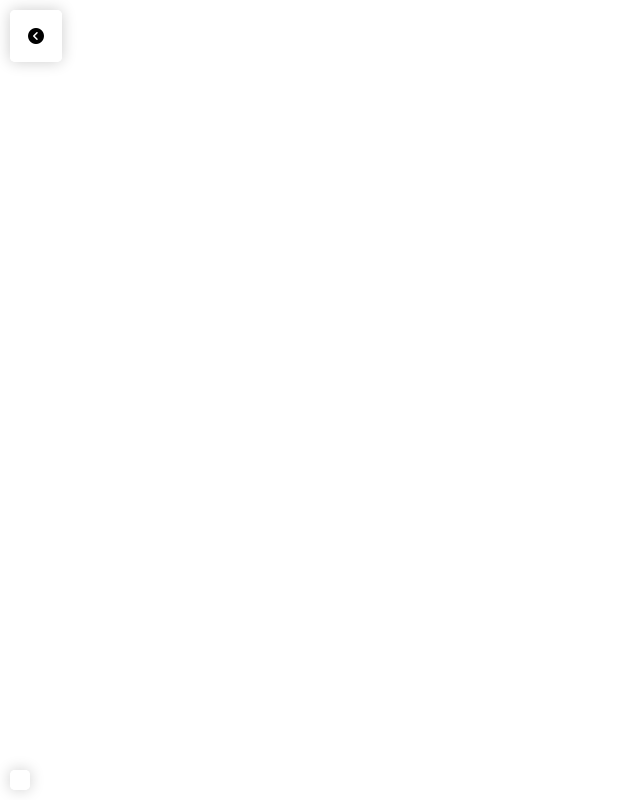
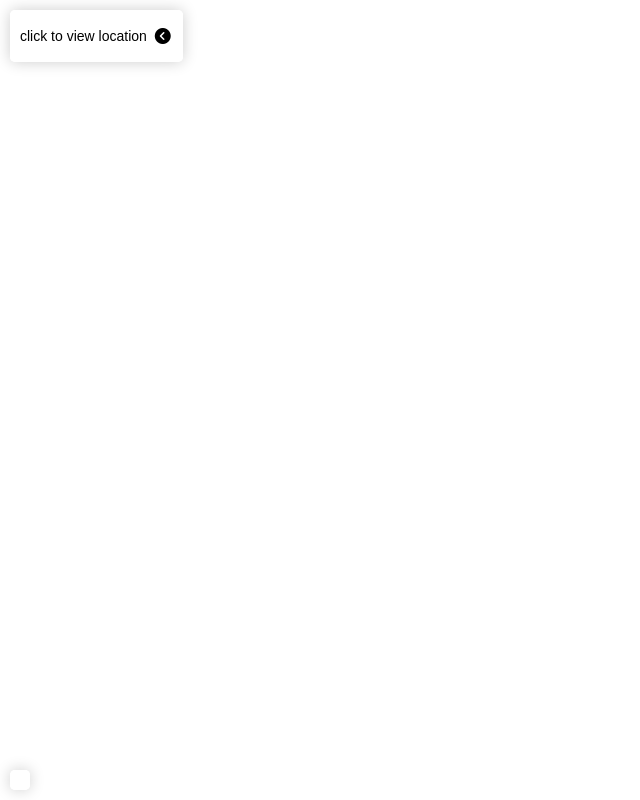
Before and after one commit to blehr/zombie, a website: page src/index.tmp.html in a window 1280 px wide. Shown: the whole page, without its empty margins (0-640 px from the left). Drawn offline with Linux system fonts and the light colour scheme; files that its build step writes are made by us from their sources.

Commit message:
fix legend locations not displaying on android chrome

```diff
--- a/docs/bundle.css
+++ b/docs/bundle.css
@@ -789,7 +789,13 @@ body {
 }
 
 .legend-toggle {
-  text-align: right;
+  display: grid;
+  grid-template-columns: auto 26px;
+}
+
+.legend-toggle span {
+  justify-self: center;
+  align-self: center;
 }
 
 .toggle-legend {
@@ -797,6 +803,7 @@ body {
   background-color: transparent;
   border: none;
   font-size: 16px;
+  align-self: center;
 }
 
 .show-legend {
--- a/src/index.css
+++ b/src/index.css
@@ -77,7 +77,13 @@ body {
 }
 
 .legend-toggle {
-  text-align: right;
+  display: grid;
+  grid-template-columns: auto 26px;
+}
+
+.legend-toggle  span {
+ justify-self: center;
+ align-self: center;
 }
 
 .toggle-legend {
@@ -85,6 +91,7 @@ body {
   background-color: transparent;
   border: none;
   font-size: 16px;
+  align-self: center;
 }
 
 .show-legend {
--- a/src/index.tmp.html
+++ b/src/index.tmp.html
@@ -10,7 +10,7 @@
   <body>
     <div id="overlay"></div>
     <div id="legend" class="show-legend">
-      <div class="legend-toggle"><button class="toggle-legend" ><i class="fas fa-chevron-circle-left"></i></button></div>
+      <div class="legend-toggle"><span>click to view location</span><button class="toggle-legend" ><i class="fas fa-chevron-circle-left"></i></button></div>
     </div>
     <div id="map"></div>
   </body>
```
Also changed, not shown: docs/index.html (+1 -1 lines), src/legend.js (+8 -6 lines), 1 other file.
